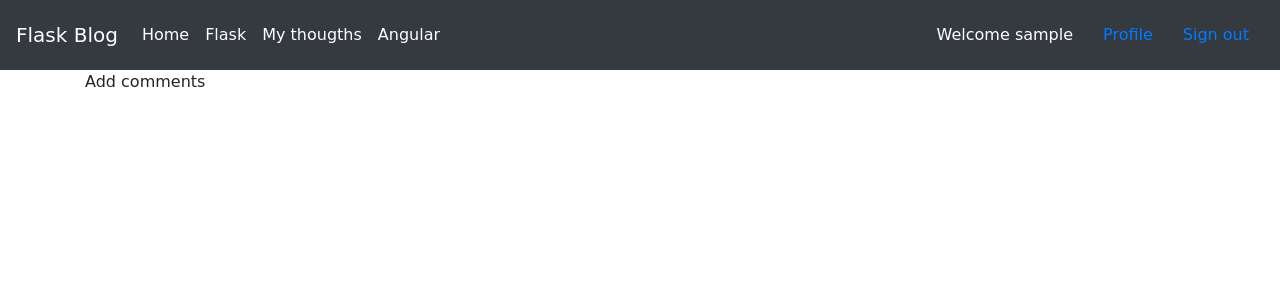
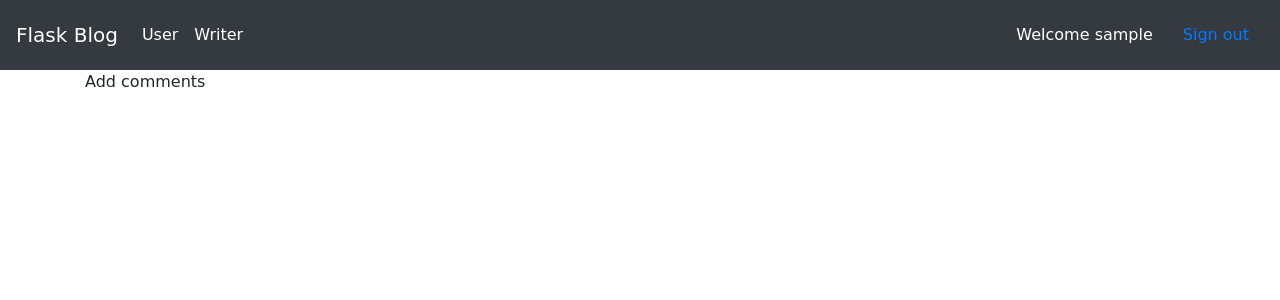
Before and after one commit to arondasamuel123/FlaskBlog, a Flask app: page /post/1 in a window 1280 px wide. Shown: the top 300 px of the page. Run offline with Flask 2, Linux system fonts and the light colour scheme; the visitor is signed in with stand-in values (Sample User, id 1); data comes from the database, SQL or seed files in the repository; data that the repository does not hold is empty; some libraries are stand-ins or nearby versions; some web fonts are replaced.

Commit message:
protecting routes and changing the navbar links

```diff
--- a/app/main/views.py
+++ b/app/main/views.py
@@ -11,7 +11,11 @@ from ..email import mail_message
 def home():
     posts = Posts.query.order_by(Posts.blog_created.desc()).all()
     quote = get_quotes()
-    return render_template('home.html', posts=posts, quote=quote)
+    user = current_user
+    if user.user_type=='User':
+        return render_template('home.html', posts=posts, quote=quote)
+    else:
+        return render_template('notuser.html')
 
 @main.route('/writer')
 def writer():
@@ -45,6 +49,7 @@ def get_post(id):
 
     return render_template('viewpost.html', post=post)
 @main.route('/createcomment/<int:id>', methods=['GET', 'POST'])
+@login_required
 def create_comment(id):
     comment_post = Posts.query.get(id)
     user = current_user
--- a/app/templates/navbar.html
+++ b/app/templates/navbar.html
@@ -6,24 +6,18 @@
     <div class="collapse navbar-collapse" id="navbarNav">
       <ul class="navbar-nav">
         <li class="nav-item active">
-          <a class="nav-link"style="color: white;" href="/">Home <span class="sr-only">(current)</span></a>
+          <a class="nav-link"style="color: white;" href="/">User <span class="sr-only">(current)</span></a>
         </li>
         <li class="nav-item">
-          <a class="nav-link"style="color: white;" href="">Flask</a>
+          <a class="nav-link"style="color: white;" href="{{url_for('main.writer')}}">Writer</a>
         </li>
-        <li class="nav-item">
-          <a class="nav-link"style="color: white;" href="">My thougths</a>
-        </li>
-        <li class="nav-item">
-            <a class="nav-link"style="color: white;" href="">Angular</a>
-          </li>
+
       </ul>
 
     </div>
     <ul class="nav navbar-nav navbar-right">
       {% if current_user.is_authenticated %}
       <li style="color:white;padding:15px;">Welcome {{current_user.username}}</li>
-      <li style="color:white;padding:15px;"> <a href="">Profile</a></li>
       <li style="color:white;padding:15px;"><a type="btn btn-success" href="{{url_for('auth.logout')}}">Sign out</a></li>
       {% else %}
       <li style="color:white;padding:15px;"><a type="btn" href="{{url_for('auth.login')}}">Sign in</a></li>
```
Also changed, not shown: app/templates/notuser.html (added, +17 -0 lines).
